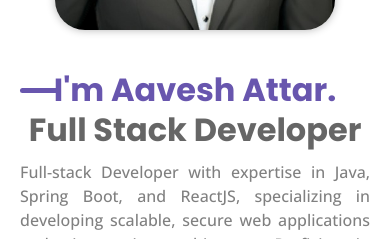
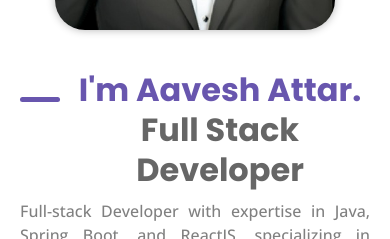
Before and after one commit to aaveshattar/portfolio-app, a React (Vite) app: page / in a window 390 px wide. Shown: the part 349-588 px from the top of the page. Built offline with nearby package versions, Linux system fonts and the light colour scheme.

Commit message:
home.css f

```diff
--- a/src/pages/home/home.css
+++ b/src/pages/home/home.css
@@ -41,6 +41,7 @@
   height: 5px;
   border-radius: 10px;
   background-color: var(--first-color);
+  z-index: 10;
 }
 
 .home__description {
@@ -79,7 +80,7 @@
 
   .home__title {
     font-size: var(--h2-font-size); /* Adjusts font size for smaller screens */
-    padding-left: 0;
+    padding-left: 50px;
   }
 
   .home__description {
```
